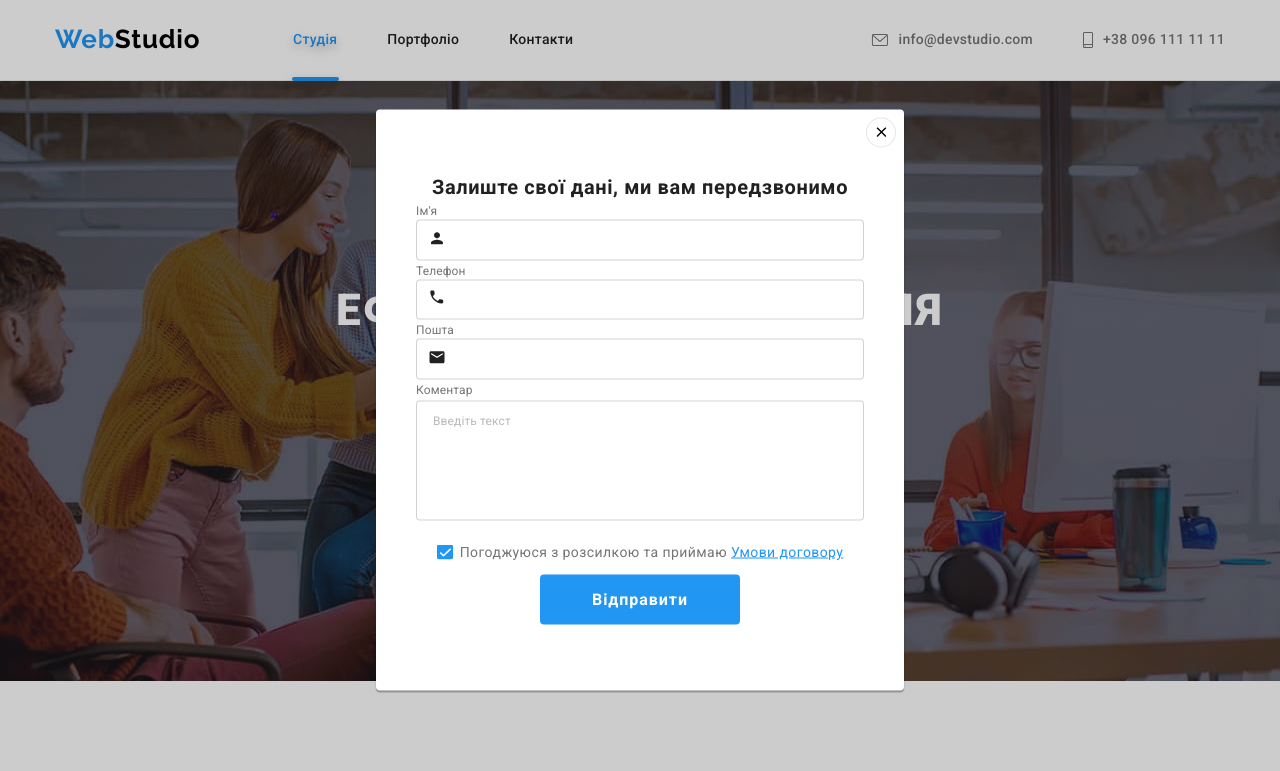
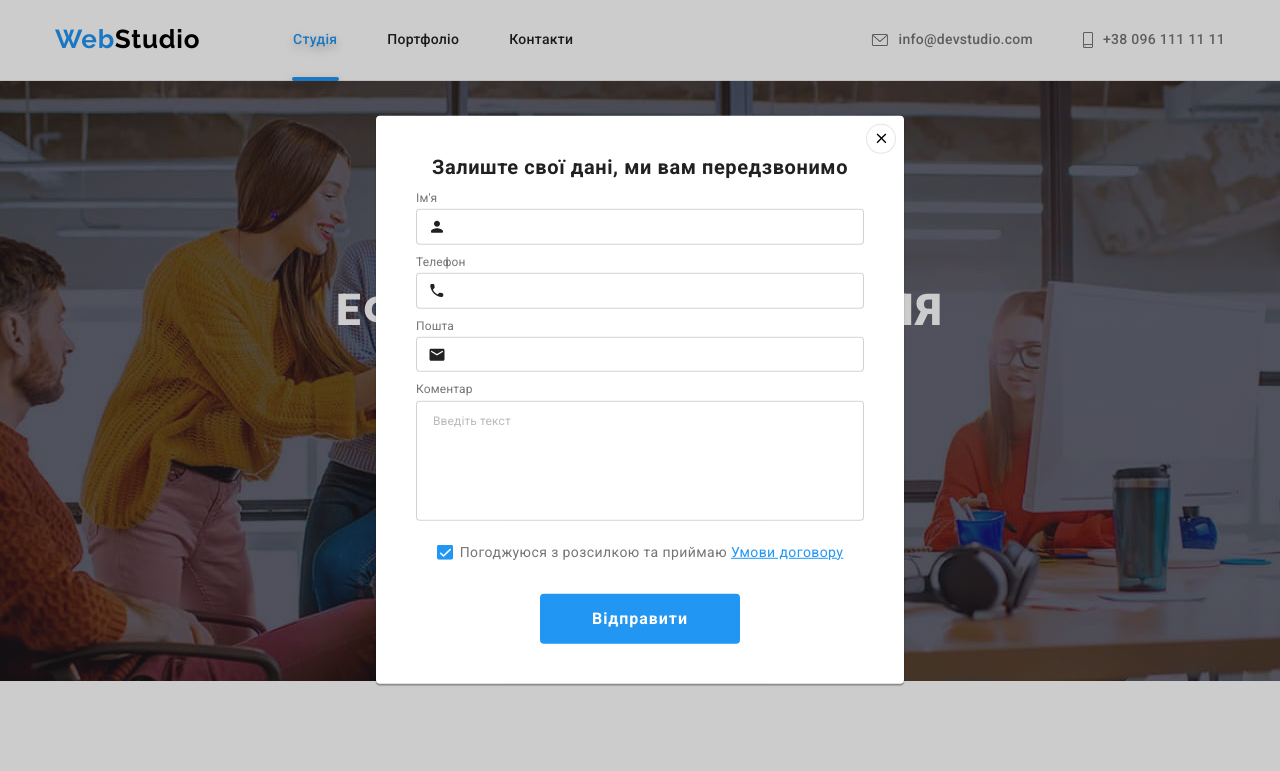
Before and after one commit to BogdanYeshchenko/goit-markup-hw-06, a plain HTML site: page index.html in a window 1280 px wide. Both pictures are taken after a click on the button "Замовити послугу". Shown: the top 771 px of the page. Drawn offline with nearby package versions, Linux system fonts and the light colour scheme.

Commit message:
fix mistake

```diff
--- a/css/commond.css
+++ b/css/commond.css
@@ -1048,13 +1048,13 @@ footer .link {
   justify-content: flex-start;
   align-items: center;
 
-  width: 528px;
-  height: 581px;
+  /* width: 528px;
+  height: 581px; */
 
   padding-top: 40px;
   padding-left: 40px;
   padding-bottom: 40px;
-  padding-left: 40px;
+  padding-right: 40px;
 
   top: 50%;
   left: 50%;
@@ -1085,6 +1085,8 @@ footer .link {
   fill: var(--logo-end-color);
 
   transition: fill 250ms cubic-bezier(0.4, 0, 0.2, 1);
+
+  cursor: pointer;
 }
 
 .btn-exit-modal:hover, .btn-exit-modal:focus{
@@ -1112,11 +1114,9 @@ footer .link {
 .modal-label {
   font-weight: 400;
   font-size: 12px;
-  line-height: 1.17px;
+  line-height: 1.17;
   letter-spacing: 0.01em;
   color: var(--text-color);
-
-  margin-bottom: 4px;
 }
 
 .form-box{
@@ -1125,13 +1125,20 @@ footer .link {
   display: flex;
   flex-direction: column;
   gap: 4px;
+
+  font-weight: 400;
+  font-size: 12px;
+  line-height: 1.17;
+  letter-spacing: 0.01em;
+  color: var(--text-color);
+
+  margin-bottom: 4px;
 }
 
 .form-icon{
   position: absolute;
   left: 12px;
-  top: 50%;
-  transform: translateY(-50%);
+  top: 27px;
 
   fill: var(--titel-text-color);
 
@@ -1141,7 +1148,6 @@ footer .link {
 
 .modal-input {
   padding: 10px 12px 10px 42px;
-  margin-bottom: 10px;
 
   border: 1px solid rgba(33, 33, 33, 0.2);
   border-radius: 4px;
@@ -1176,10 +1182,13 @@ footer .link {
   transition: border 250ms cubic-bezier(0.4, 0, 0.2, 1);
 }
 
-.modal-form > label {
+.form-box {
   margin-bottom: 10px;
 }
 
+.form-box.comment{
+  margin-bottom: 20px;
+}
 
 #comment {
   box-sizing: border-box;
@@ -1188,7 +1197,6 @@ footer .link {
 
   width: 448px;
   height: 120px;
-  margin-bottom: 20px;
   padding: 12px 16px;
 
   border: 1px solid rgba(33, 33, 33, 0.2);
--- a/index.html
+++ b/index.html
@@ -579,7 +579,7 @@
         <form name="modal-form" class="modal-form" autocomplete="on">
           <b>Залиште свої дані, ми вам передзвонимо</b>
 
-          <div class="form-box">
+          <!-- <div class="form-box">
             <label for="name" class="modal-label">Ім'я </label>
             <input
               type="text"
@@ -593,9 +593,25 @@
                 <use href="./images/icons.svg#person-black"></use>
               </svg>
             </div>
+          </div> -->
+
+          <label class="form-box">
+            <span>Ім'я</span>
+            <input
+              type="text"
+              id="name"
+              class="modal-input"
+              required
+              placeholder=" "
+            />
+            <div class="form-icon">
+              <svg width="18" height="18">
+                <use href="./images/icons.svg#person-black"></use>
+              </svg>
             </div>
+          </label>
 
-          <div class="form-box">
+          <!-- <div class="form-box">
             <label for="tel" class="modal-label">Телефон</label>
             <input
               type="tel"
@@ -609,9 +625,25 @@
                 <use href="./images/icons.svg#phone-black"></use>
               </svg>
             </div>
+          </div> -->
+
+          <label class="form-box">
+            <span>Телефон</span>
+            <input
+              type="tel"
+              id="tel"
+              class="modal-input"
+              required
+              placeholder=" "
+            />
+            <div class="form-icon">
+              <svg width="18" height="18">
+                <use href="./images/icons.svg#phone-black"></use>
+              </svg>
             </div>
+          </label>
 
-          <div class="form-box">
+          <!-- <div class="form-box">
             <label for="email" class="modal-label">Пошта</label>
             <input
               type="email"
@@ -625,9 +657,26 @@
                 <use href="./images/icons.svg#email-black"></use>
               </svg>
             </div>
+          </div> -->
+
+          <label class="form-box">
+            <span>Пошта</span>
+            <input
+              type="email"
+              id="email"
+              class="modal-input"
+              required
+              placeholder=" "
+            />
+            <div class="form-icon">
+              <svg width="18" height="18">
+                <use href="./images/icons.svg#email-black"></use>
+              </svg>
             </div>
+          </label>
 
-          <label for="comment" class="modal-label">Коментар</label>
+          <label for="comment" class="form-box comment">
+            <span>Коментар</span>
             <textarea
               name="comment"
               id="comment"
@@ -635,6 +684,7 @@
               rows="10"
               placeholder="Введіть текст"
             ></textarea>
+          </label>
 
           <label class="agreement-box">
             <input
```
Lines whose indentation alone changed are shown as unchanged.
